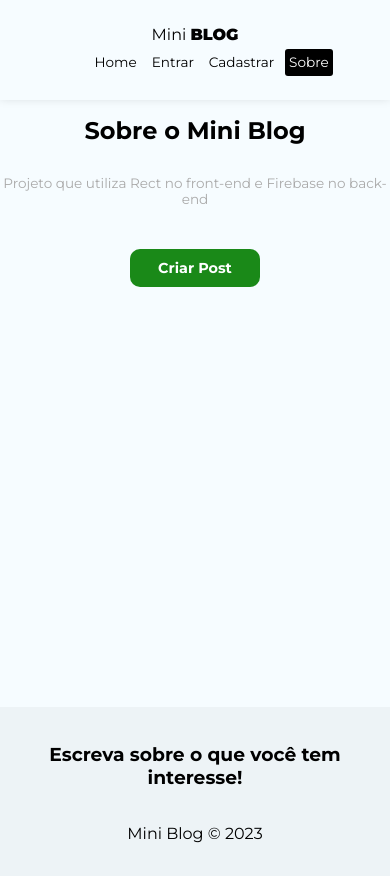
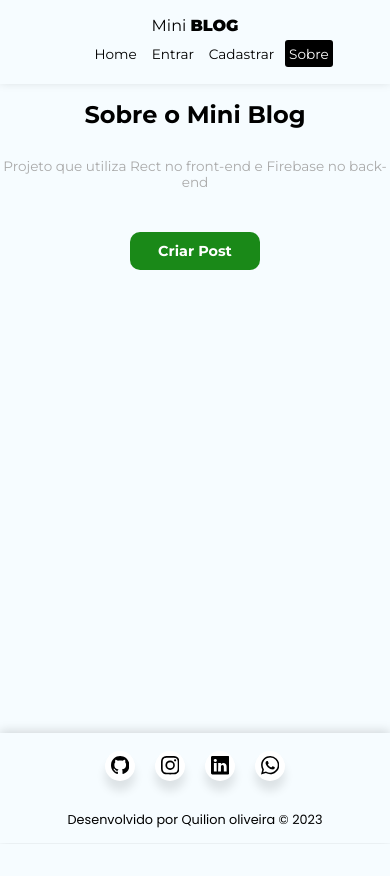
Before and after one commit to QuiLion7/projetominiblog, a React (Create React App) app: page /about in a window 390 px wide. After the commit the page ends 844 px from the top, so only its background shows below. Built offline with nearby package versions, Linux system fonts and the light colour scheme; no server answers.

Commit message:
Add social media e tornando o footer responsivo

```diff
--- a/package.json
+++ b/package.json
@@ -11,6 +11,7 @@
     "firebase": "^9.20.0",
     "react": "^18.2.0",
     "react-dom": "^18.2.0",
+    "react-icons": "^4.8.0",
     "react-router-dom": "^6.10.0",
     "react-scripts": "5.0.1",
     "web-vitals": "^2.1.4"
--- a/src/App.css
+++ b/src/App.css
@@ -6,5 +6,5 @@
   display: flex;
   justify-content: center;
   width: 100%;
-  margin-bottom: 1rem;
+  min-height: 77vH;
 }
--- a/src/components/Footer.js
+++ b/src/components/Footer.js
@@ -1,10 +1,34 @@
 import styles from './Footer.module.css'
 
+import { BsInstagram, BsGithub, BsWhatsapp, BsLinkedin } from "react-icons/bs";
+
 const Footer = () => {
+  const handleLinkClick = (link) => {
+    window.open(link, '_blank')
+  }
+
   return (
     <footer className={styles.footer}>
-      <h3>Escreva sobre o que você tem interesse!</h3>
-      <p>Mini Blog &copy; 2023</p>
+      <ul className={styles.social_media}>
+        <li className={`${styles.icon} ${styles.github}`}>
+          <span className={styles.icon_text}>GitHub</span>
+          <span className={styles.span_icon} onClick={() => handleLinkClick('https://github.com/QuiLion7?tab=repositories')} target="_blank"><BsGithub /></span>
+        </li>
+        <li className={`${styles.icon} ${styles.instagram}`}>
+          <span className={styles.icon_text}>Instagram</span>
+          <span className={styles.span_icon} onClick={() => handleLinkClick('https://www.instagram.com/quilion7/')} target="_blank"><BsInstagram /></span>
+        </li>
+        <li className={`${styles.icon} ${styles.linkedin}`}>
+          <span className={styles.icon_text}>LinKedin</span>
+          <span className={styles.span_icon} onClick={() => handleLinkClick('https://www.linkedin.com/in/quilion-oliveira-18820b31/')} target="_blank"><BsLinkedin /></span>
+        </li>
+        <li className={`${styles.icon} ${styles.whatsapp}`}>
+          <span className={styles.icon_text}>WhatsApp</span>
+          <span className={styles.span_icon} onClick={() => handleLinkClick('https://api.whatsapp.com/send?phone=5588981062656')} target="_blank"><BsWhatsapp /></span>
+        </li>
+      </ul>
+
+      <p> Desenvolvido por Quilion oliveira &copy; 2023</p>
     </footer>
   )
 }
--- a/src/components/Footer.module.css
+++ b/src/components/Footer.module.css
@@ -1,13 +1,138 @@
+@import url("https://fonts.googleapis.com/css2?family=Poppins&display=swap");
+
+*:focus,
+*:active {
+  outline: none !important;
+  -webkit-tap-highlight-color: transparent;
+}
+
 .footer {
-  width: 100%;
-  height: 20vh;
   display: flex;
   flex-direction: column;
   align-items: center;
   justify-content: center;
-  background-color: #edf3f6;
+  font-family: "Poppins", sans-serif;
+  width: 100%;
+  min-height: 13vh;
+  display: grid;
+  place-items: center;
+  box-shadow: rgba(0,0,0, .15) 0px -2px 10px 0px;
 }
 
-.footer h3 {
-  text-align: center;
+.footer p {
+  font-size: .9em;
+  margin: 0;
+  padding: 1em 0;
 }
+
+.social_media {
+  display: inline-flex;
+  list-style: none;
+  margin: 0;
+  padding: 0;
+}
+
+.social_media .icon {
+  position: relative;
+  background: #ffffff;
+  border-radius: 50%;
+  margin: 10px;
+  width: 45px;
+  height: 45px;
+  font-size: 1.5em;
+  display: flex;
+  justify-content: center;
+  align-items: center;
+  flex-direction: column;
+  box-shadow: 0 10px 10px rgba(0, 0, 0, 0.1);
+  cursor: pointer;
+  transition: all 0.2s cubic-bezier(0.68, -0.55, 0.265, 1.55);
+}
+
+.span_icon {
+  display: inline-flex;
+  justify-content: center;
+  align-items: center;
+  width: 100%;
+  height: 100%;
+  text-decoration: none;
+}
+
+.social_media .icon_text {
+  position: absolute;
+  top: 0;
+  font-size: 14px;
+  background: #ffffff;
+  color: #ffffff;
+  padding: 5px 8px;
+  border-radius: 5px;
+  box-shadow: 0 10px 10px rgba(0, 0, 0, 0.1);
+  opacity: 0;
+  pointer-events: none;
+  transition: all 0.3s cubic-bezier(0.68, -0.55, 0.265, 1.55);
+}
+
+.social_media .icon_text::before {
+  position: absolute;
+  content: "";
+  height: 8px;
+  width: 8px;
+  background: #ffffff;
+  bottom: -3px;
+  left: 50%;
+  transform: translate(-50%) rotate(45deg);
+  transition: all 0.3s cubic-bezier(0.68, -0.55, 0.265, 1.55);
+}
+
+.social_media .icon:hover .icon_text {
+  top: -45px;
+  opacity: 1;
+  visibility: visible;
+  pointer-events: auto;
+}
+
+.social_media .icon:hover a,
+.social_media .icon:hover .icon_text {
+  text-shadow: 0px -1px 0px rgba(0, 0, 0, 0.1);
+}
+
+.social_media .github:hover,
+.social_media .github:hover .icon_text,
+.social_media .github:hover .icon_text::before {
+  background: #333333;
+  color: #ffffff;
+}
+
+.social_media .instagram:hover,
+.social_media .instagram:hover .icon_text,
+.social_media .instagram:hover .icon_text::before {
+  background: #b43096;
+  color: #ffffff;
+}
+
+.social_media .linkedin:hover,
+.social_media .linkedin:hover .icon_text,
+.social_media .linkedin:hover .icon_text::before {
+  background: #0e72a3;
+  color: #ffffff;
+}
+
+.social_media .whatsapp:hover,
+.social_media .whatsapp:hover .icon_text,
+.social_media .whatsapp:hover .icon_text::before {
+  background: #43bf52;
+  color: #ffffff;
+}
+
+@media screen and (max-width: 768px) {
+  .footer p {
+    font-size: .8em;
+    padding: .5em 0;
+  }
+
+  .social_media .icon {
+    width: 30px;
+    height: 30px;
+    font-size: 1.15em;
+  }
+}
--- a/src/components/Navbar.module.css
+++ b/src/components/Navbar.module.css
@@ -4,7 +4,7 @@
   justify-content: space-between;
   align-items: center;
   padding: .5em 2em;
-  height: 10vh;
+  min-height: 8vh;
 }
 
 .brand {
--- a/src/index.css
+++ b/src/index.css
@@ -1,10 +1,10 @@
-
 body {
   background-color: #f6fcff;
   padding: 0;
   margin: 0;
   font-family: 'Montserrat', sans-serif;
   width: 100%;
+  height: 100%;
   display: flex;
   flex-direction: column;
 }
```
Also changed, not shown: 1 other file (tests, documents, lock files or other folders).
